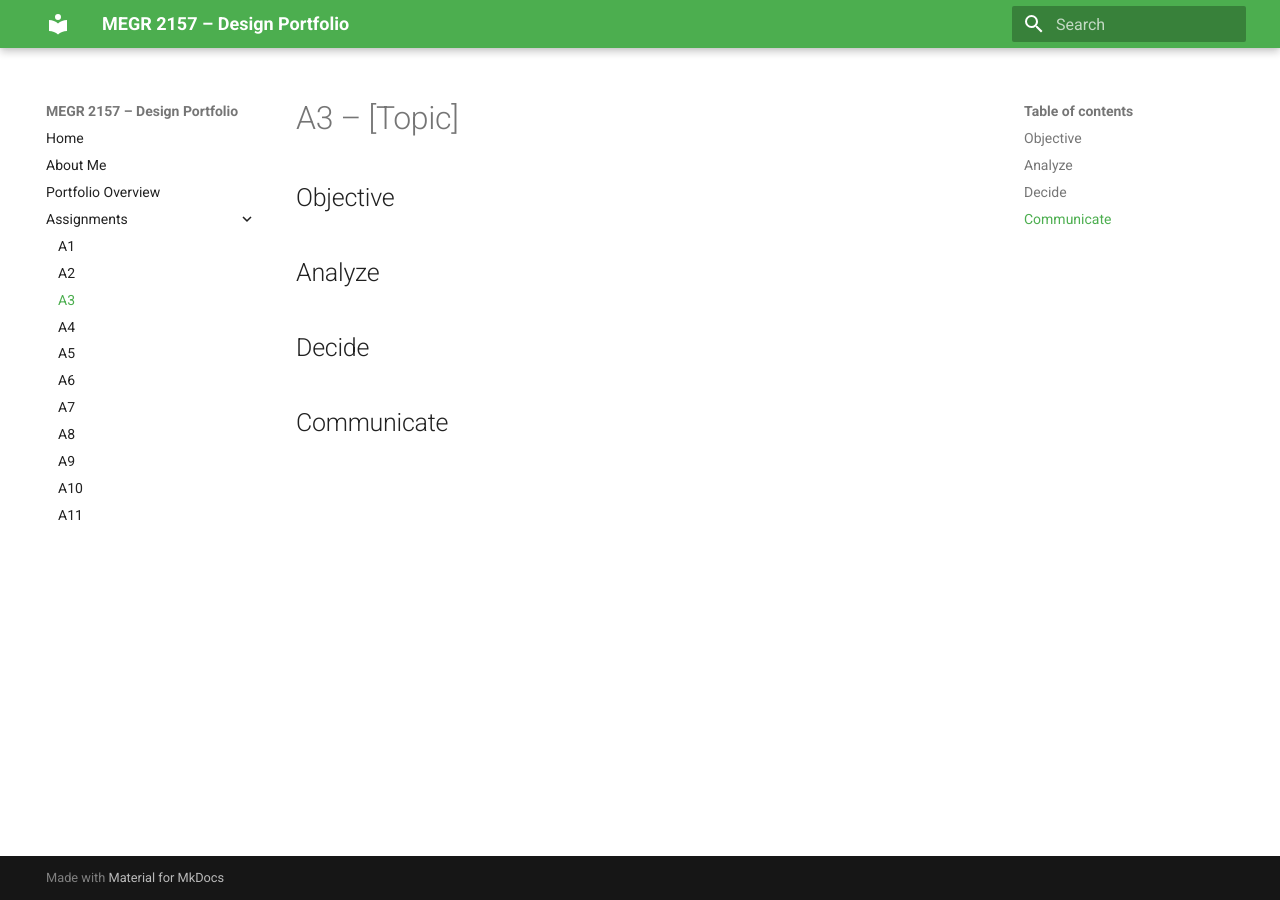
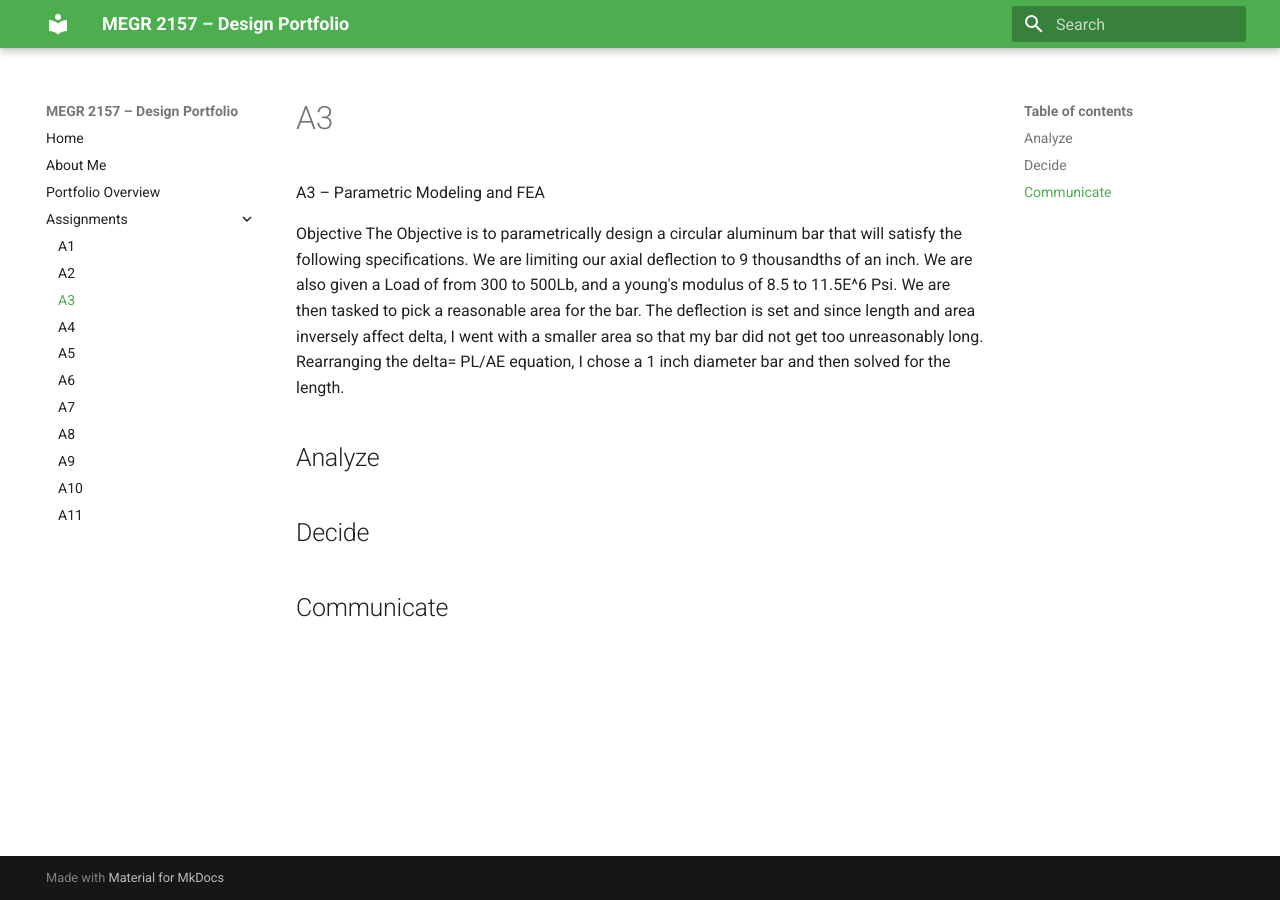
Before and after one commit to AlessDefelice/megr2156, an MkDocs documentation site: the page built from docs/assignments/A03/index.md, in a window 1280 px wide. Built offline with MkDocs 1.6.1 and Material for MkDocs 9.7.7, drawn with Linux system fonts in a browser that asks for light colours.

Commit message:
Update index.md

```diff
--- a/docs/assignments/A03/index.md
+++ b/docs/assignments/A03/index.md
@@ -1,7 +1,7 @@
-# A3 – [Topic]
+A3 – Parametric Modeling and FEA
 
-## Objective
-
+Objective
+The Objective is to parametrically design a circular aluminum bar that will satisfy the following specifications. We are limiting our axial deflection to 9 thousandths of an inch. We are also given a Load of from 300 to 500Lb, and a young's modulus of 8.5 to 11.5E^6 Psi. We are then tasked to pick a reasonable area for the bar. The deflection is set and since length and area inversely affect delta, I went with a smaller area so that my bar did not get too unreasonably long. Rearranging the delta= PL/AE equation, I chose a 1 inch diameter bar and then solved for the length.
 
 ## Analyze
 
```
